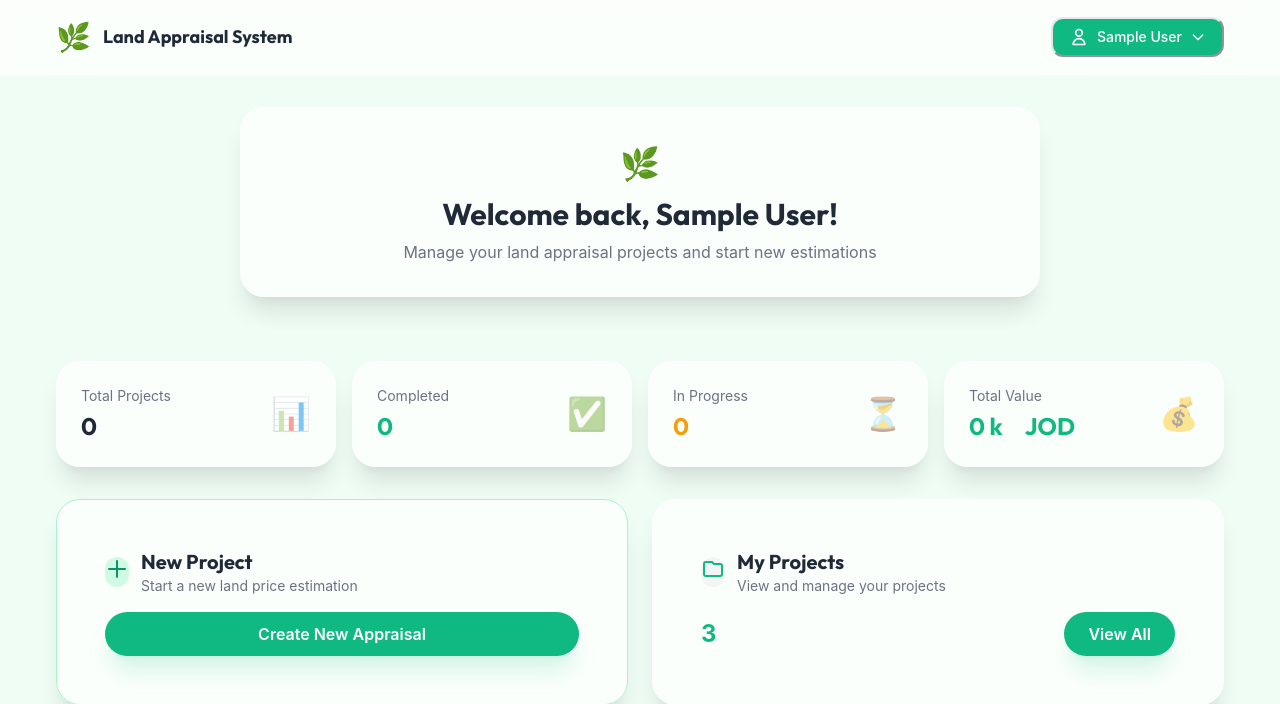
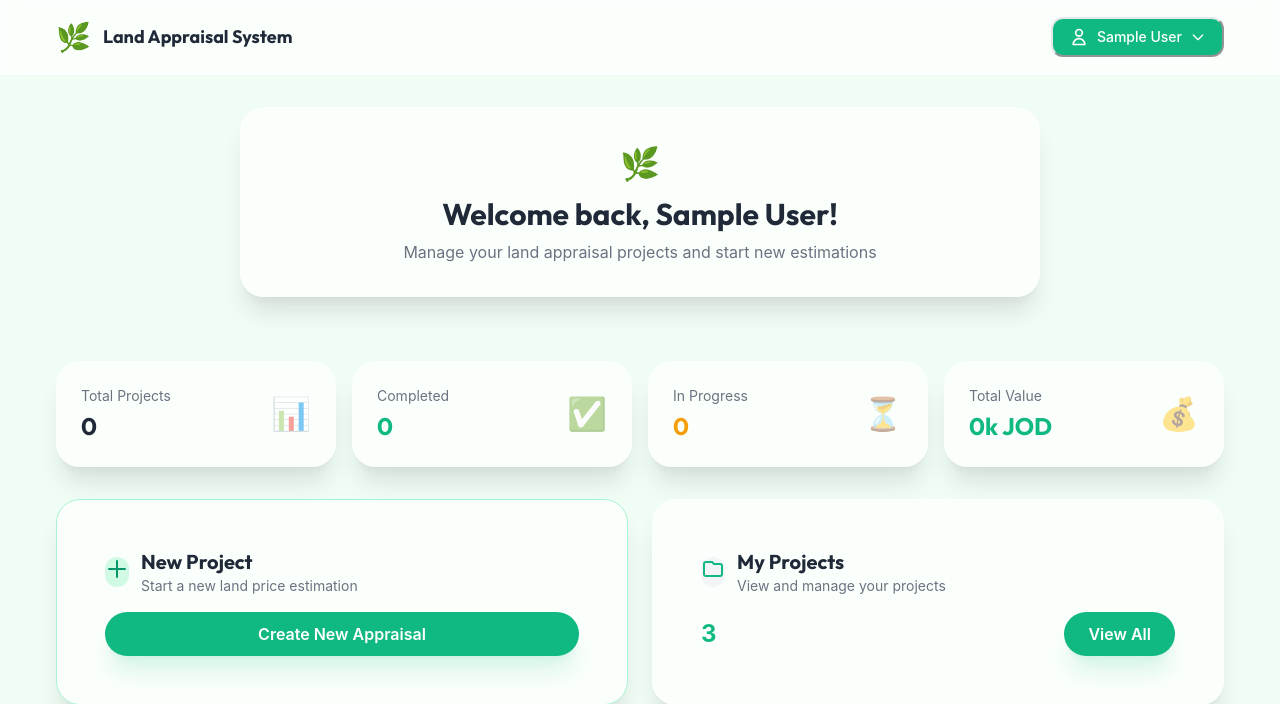
Before and after one commit to mohmmad-freed/Land-Price-Estimator, a Django app: page /normal/ in a window 1280 px wide. Shown: the top 704 px of the page. Run offline with Django 5.2, Linux system fonts and the light colour scheme; the visitor is signed in with stand-in values (Sample User, id 1); data that the repository does not hold is empty.

Commit message:
migrations

```diff
--- a/Normal_User_Side/templates/Normal_User_Side/dashboard.html
+++ b/Normal_User_Side/templates/Normal_User_Side/dashboard.html
@@ -75,7 +75,7 @@
                 <div>
                     <p class="text-sm text-muted-foreground">Total Value</p>
                     <h3 class="text-2xl font-bold"
-                        style="color: var(--color-primary-500); margin-top: var(--spacing-1);">{{ total_estimated_price|floatformat:0|intcomma  }} k &nbsp; &nbsp; JOD</h3>
+                        style="color: var(--color-primary-500); margin-top: var(--spacing-1);">{{ total_estimated_price|floatformat:0|intcomma  }}k   JOD</h3>
                 </div>
                 <div style="font-size: 2rem; opacity: 0.5;">💰</div>
             </div>
--- a/core/models.py
+++ b/core/models.py
@@ -263,6 +263,7 @@ class Project(models.Model):
     actual_price_per_m2 = models.DecimalField(max_digits=12, decimal_places=2, null=True, blank=True)
     estimated_price = models.FloatField(null=True, blank=True, help_text="Generated by ML model")
 
+
     @property
     def has_electricity(self):
         return self.electricity != self.Electricity.NO
```
Also changed, not shown: core/migrations/0007_project_price_feedback_project_price_status.py (added), core/migrations/0008_remove_project_price_feedback_and_more.py (added).
